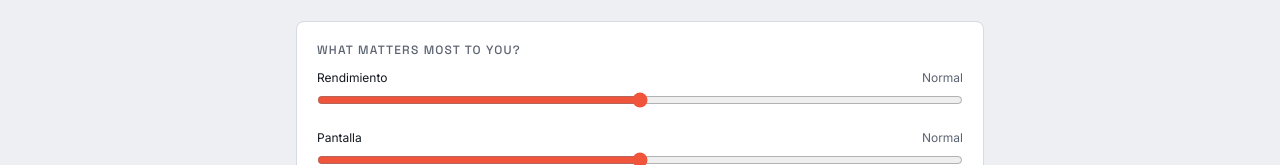
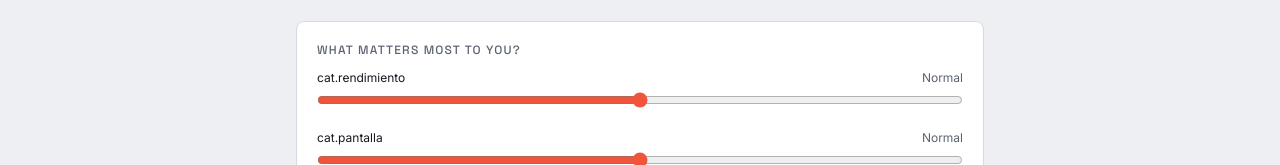
Before and after one commit to Francisco101299/comparador-dispositivos, a React (Vite) app: page /comparar/dewalt-dcd791-vs-makita-dhp484 in a window 1280 px wide. Shown: the part 787-952 px from the top of the page. Built offline with nearby package versions, Linux system fonts and the light colour scheme.

Commit message:
Update category labels in WeightPicker component

```diff
--- a/src/components/WeightPicker.jsx
+++ b/src/components/WeightPicker.jsx
@@ -38,7 +38,7 @@ export default function WeightPicker({ weights, onChange, onReset }) {
         {CATS.map((c) => (
           <div key={c.key}>
             <div className="flex items-center justify-between text-xs mb-1" style={{ fontFamily: "'Inter', sans-serif" }}>
-              <span style={{ color: COLORS.ink }}>{c.label}</span>
+              <span style={{ color: COLORS.ink }}>{t(`cat.${c.key}`)}</span>
               <span style={{ color: COLORS.muted }}>
                 {weights[c.key] === 1 && t("weight.level1")}
                 {weights[c.key] === 2 && t("weight.level2")}
@@ -56,11 +56,11 @@ export default function WeightPicker({ weights, onChange, onReset }) {
               onChange={(e) => onChange({ ...weights, [c.key]: Number(e.target.value) })}
               className="w-full"
               style={{ accentColor: COLORS.a }}
-              aria-label={t("weight.ariaImportance", { label: c.label })}
+              aria-label={t("weight.ariaImportance", { label: t(`cat.${c.key}`) })}
             />
           </div>
         ))}
       </div>
     </div>
   );
-                }
+}
```
